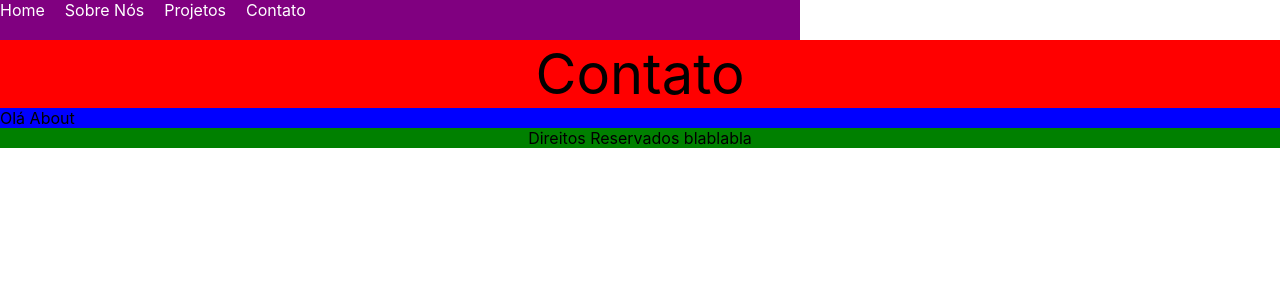
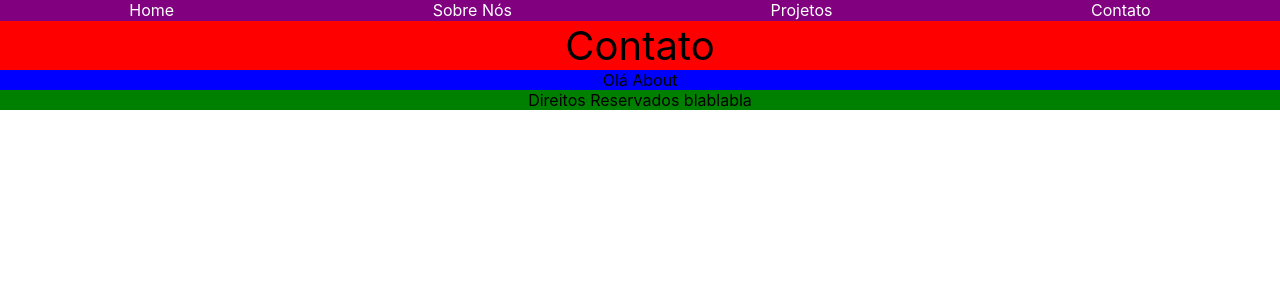
Before and after one commit to LuneDevTeam/lunedev.github.io, a React (Create React App) app: page /contact in a window 1280 px wide. Shown: the top 300 px of the page. Built offline with nearby package versions, Linux system fonts and the light colour scheme.

Commit message:
consertando NAVBAR / Acertando CSS e começando BurgerMenu

```diff
--- a/src/App.css
+++ b/src/App.css
@@ -5,36 +5,38 @@
 
 .container {
   display: grid;
-  grid-auto-columns: 1fr;
-  grid-auto-rows: 1fr;
+  height: 100vh;
   grid-template-columns: 1fr;
-  grid-template-rows: 0.2fr 0.3fr 1fr 0.2fr;
+  grid-template-rows: 0.2fr 2.4fr 4fr 1fr;
   gap: 0px 0px;
   grid-template-areas:
     "header"
     "title"
     "content"
     "footer";
+  text-align: center;
 }
 
 .header {
   background-color: purple;
   grid-area: header;
-  width: 100vh;
-  height: 5vh;
+}
+
+.navbar {
+  display: flex;
+  list-style: none;
+  justify-content: space-around;
 }
 
 /* temporário até burger ser desenvolvido */
 .link-navbar {
   text-decoration: none;
   color: white;
-  margin-right: 20px;
 }
 
 .title {
   background-color: red;
-  font-size: 7vh;
-  text-align: center;
+  font-size: 5vh;
   grid-area: title;
 }
 
@@ -44,7 +46,6 @@
 }
 
 .footer {
-  text-align: center;
   background-color: green;
   grid-area: footer;
 }
@@ -54,7 +55,6 @@
 .project {
   border: 1px solid pink;
   display: flex;
-  align-items: center;
 }
 
 .project-image {
--- a/src/App.js
+++ b/src/App.js
@@ -1,22 +1,19 @@
 import './App.css';
 
-import { BrowserRouter as Router, Routes, Route, Link } from 'react-router-dom'
+import { BrowserRouter as Router, Routes, Route } from 'react-router-dom'
 
 import Main from './Pages/Main';
 import About from './Pages/About';
 import Projects from './Pages/Projects';
 import Contact from './Pages/Contact';
 import Error from './Pages/Error';
+import Navbar from './components/Navbar';
 
 function App() {
   return (
+    <div className="container">
       <Router>
-        <nav className="header">
-          <Link className="link-navbar" to="/">Home</Link>
-          <Link className="link-navbar" to="/about-us">Sobre Nós</Link>
-          <Link className="link-navbar" to="/projects">Projetos</Link>
-          <Link className="link-navbar" to="/contact">Contato</Link>
-        </nav>
+        <Navbar />
             <Routes>
               <Route path="/" element={<Main />} />
               <Route path="/about-us" element={<About />} />
@@ -25,6 +22,7 @@ function App() {
               <Route path="*" element={<Error />} />
             </Routes>
       </Router>
+    </div>
   );
 }
 
--- /dev/null
+++ b/src/components/Navbar.js
@@ -0,0 +1,27 @@
+import React from "react";
+import { Link } from 'react-router-dom';
+
+class Navbar extends React.Component {
+  constructor() {
+    super()
+    this.state = {
+      click: false,
+      setClick: false,
+    }
+  }
+
+  render() {
+    return (
+    <nav className="header">
+      <ul className="navbar">
+        <li><Link className="link-navbar" to="/">Home</Link></li>
+        <li><Link className="link-navbar" to="/about-us">Sobre Nós</Link></li>
+        <li><Link className="link-navbar" to="/projects">Projetos</Link></li>
+        <li><Link className="link-navbar" to="/contact">Contato</Link></li>
+      </ul>
+    </nav>
+    )
+  }
+}
+
+export default Navbar;
--- a/src/data/projectsData.js
+++ b/src/data/projectsData.js
@@ -30,7 +30,13 @@ const projectsData = [
     name: 'Project E',
     description: 'teste texto teste texto teste texto testetexto teste texto testetexto teste texto testetexto teste texto teste',
     image: stock,
-  }
+  },
+  {
+    id: 6,
+    name: 'Project F',
+    description: 'teste texto teste texto teste texto testetexto teste texto testetexto teste texto testetexto teste texto teste',
+    image: stock,
+  },
 ];
 
 export default projectsData;
```
Lines whose indentation alone changed are shown as unchanged.
